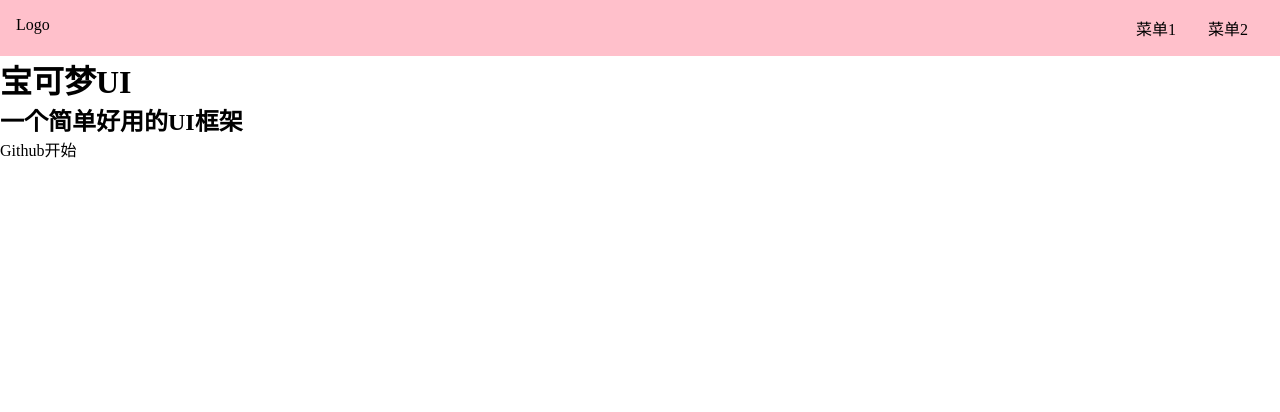
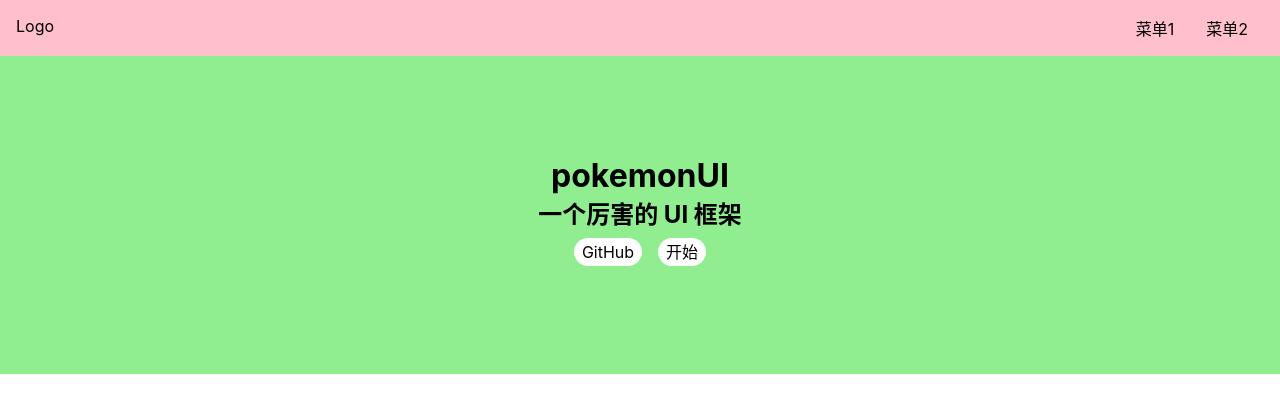
Before and after one commit to origami0227/pokemonUI, a Vue app: page / in a window 1280 px wide. Shown: the top 412 px of the page. Built offline with nearby package versions, Linux system fonts and the light colour scheme.

Commit message:
完善home样式

```diff
--- a/src/index.scss
+++ b/src/index.scss
@@ -3,14 +3,23 @@
   padding: 0;
   box-sizing: border-box;
 }
+
 ul,
 ol {
   list-style: none;
 }
+
 a {
   text-decoration: none;
   color: inherit;
+
   &:hover {
     border-bottom: 1px solid;
+    cursor: pointer;
   }
 }
+
+body {
+  font-size: 16px;
+  font-family: -apple-system, "Noto Sans", "Helvetica Neue", Helvetica, "Nimbus Sans L", Arial, "Liberation Sans", "PingFang SC", "Hiragino Sans GB", "Noto Sans CJK SC", "Source Han Sans SC", "Source Han Sans CN", "Microsoft YaHei", "Wenquanyi Micro Hei", "WenQuanYi Zen Hei", "ST Heiti", SimHei, "WenQuanYi Zen Hei Sharp", sans-serif;
+}
--- a/src/main.ts
+++ b/src/main.ts
@@ -2,7 +2,6 @@
 import App from './App.vue'
 import './index.scss'
 import {createWebHashHistory, createRouter} from 'vue-router'
-import Topnav from './components/Topnav.vue'
 import home from './views/home.vue'
 import Doc from './views/Doc.vue'
 
--- a/src/views/home.vue
+++ b/src/views/home.vue
@@ -1,20 +1,42 @@
 <template>
   <div>
-<Topnav/>
+    <Topnav />
     <div class="banner">
-      <h1>宝可梦UI</h1>
-      <h2>一个简单好用的UI框架</h2>
-      <p class="actions"></p>
-      <a href="https://github.com/origami0227/pokemonUI/tree/main/src">Github</a>
-      <a href="">开始</a>
+      <h1>pokemonUI</h1>
+      <h2>一个厉害的 UI 框架</h2>
+      <p class="actions">
+        <a href="https://github.com/origami0227/pokemonUI">GitHub</a>
+        <router-link to="/doc">开始</router-link>
+      </p>
     </div>
   </div>
 </template>
 <script lang="ts">
-import Topnav from '../components/Topnav.vue'
+import Topnav from "../components/Topnav.vue";
 export default {
-  components:{
-    Topnav
+  components: { Topnav },
+};
+</script>
+<style lang="scss" scoped>
+.banner {
+  padding: 100px 0;
+  display: flex;
+  justify-content: center;
+  align-items: center;
+  flex-direction: column;
+  background: lightgreen;
+  > .actions{
+    padding: 8px 0;
+    a {
+      margin:0 8px;
+      background: #fff;
+      display: inline-block;
+      $h: 28px;
+      height: $h;
+      line-height: $h;
+      border-radius: $h/2;
+      padding: 0 8px;
+    }
   }
 }
-</script>
+</style>
```
